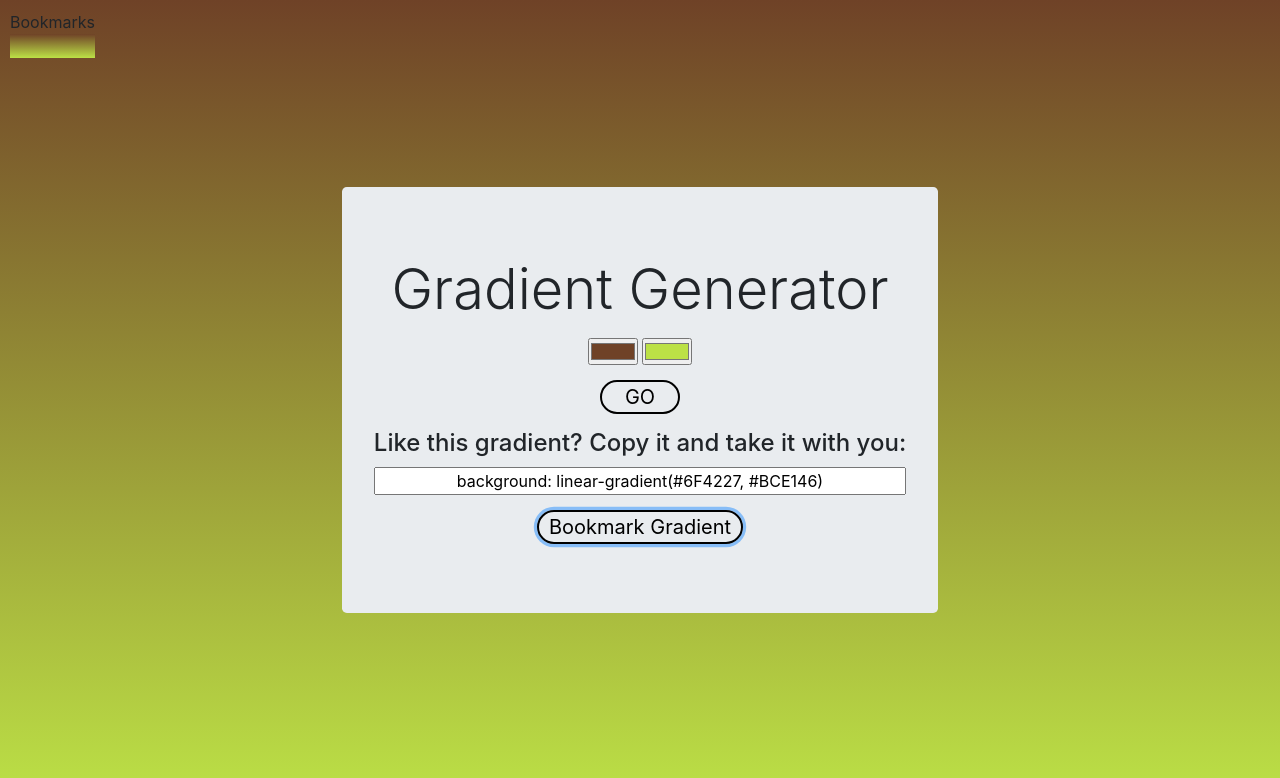
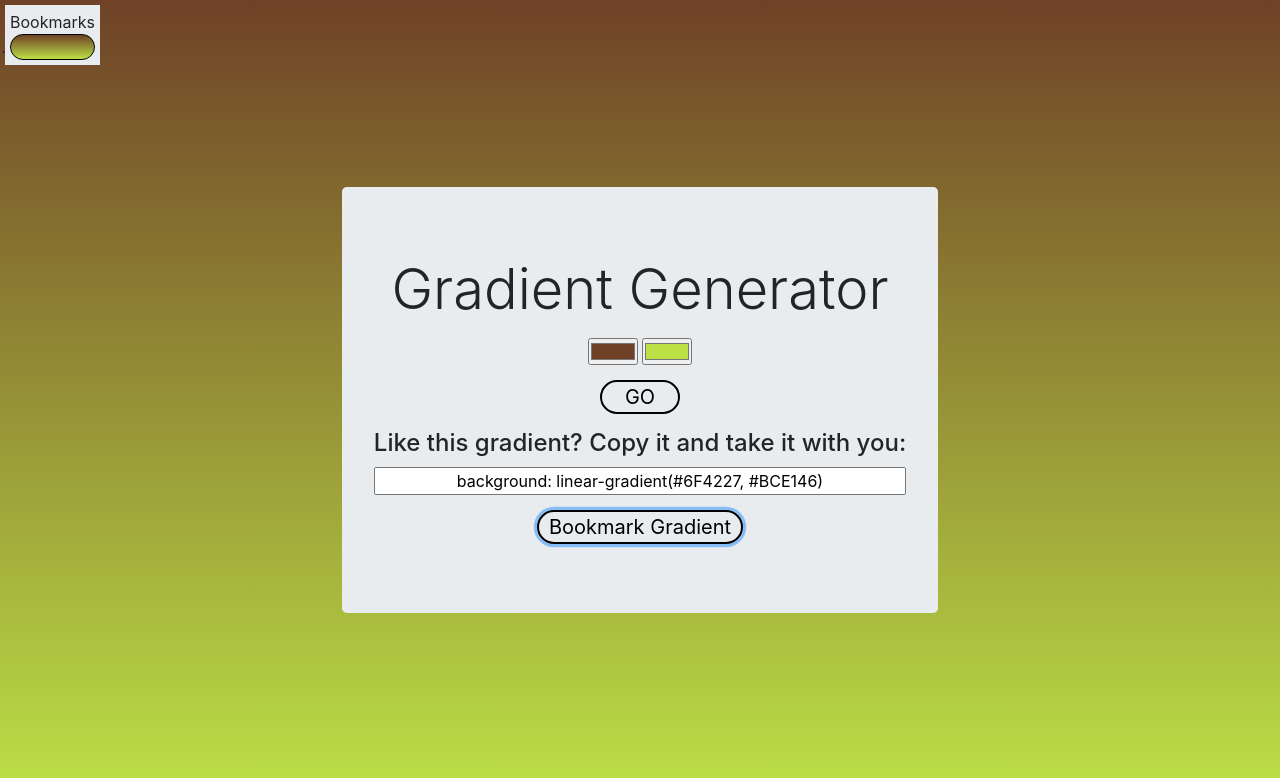
Before and after one commit to JoshTeperman/gradient-generator, a website with bundled scripts: page index.html in a window 1280 px wide. Both pictures are taken after a click on the button "Bookmark Gradient". Built offline with nearby package versions, Linux system fonts and the light colour scheme.

Commit message:
bookmark tab styling

```diff
--- a/bundle.js
+++ b/bundle.js
@@ -42,7 +42,6 @@ const eventListeners = () => {
         newBookmark.style.background = currentGradient
         bookmarks.appendChild(newBookmark)
         bookmarks.style.display = 'block'
-
       }
     })
   }
--- a/index.css
+++ b/index.css
@@ -11,12 +11,20 @@ body {
 
 #bookmarks {
   position: fixed;
-  top: 10px;
-  left: 10px;
+  top: 5px;
+  left: 5px;
   width: auto;
   padding: 0px;
   display: none;
-  /* background: white; */
+  background: #e9ecef;
+  border-radius: .5erm;
+  padding: 5px;
+  list-style: transparent;
+}
+
+  .bookmark {
+  border: 1px solid black;
+  border-radius: 30px;
 }
 
 #landing {
```
